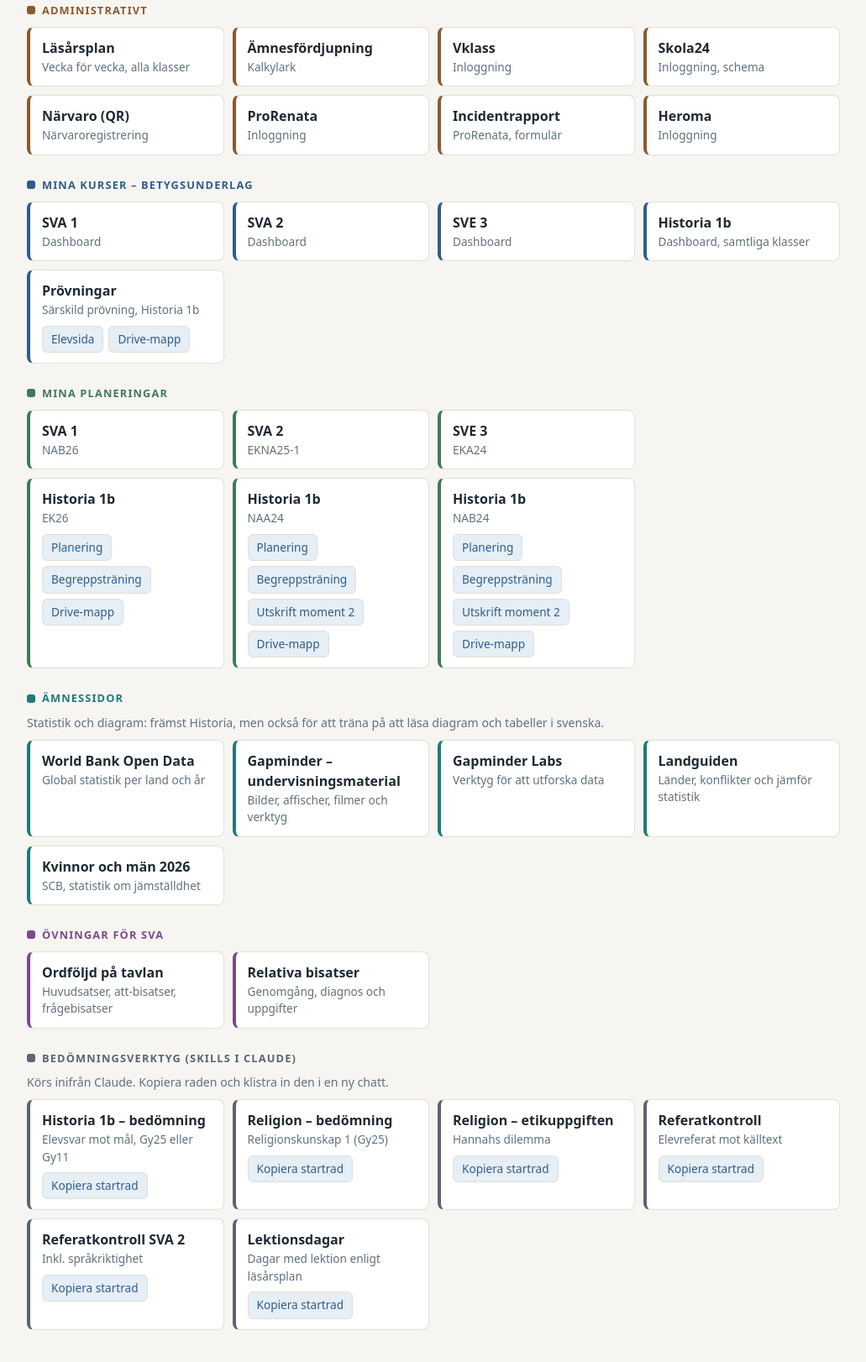
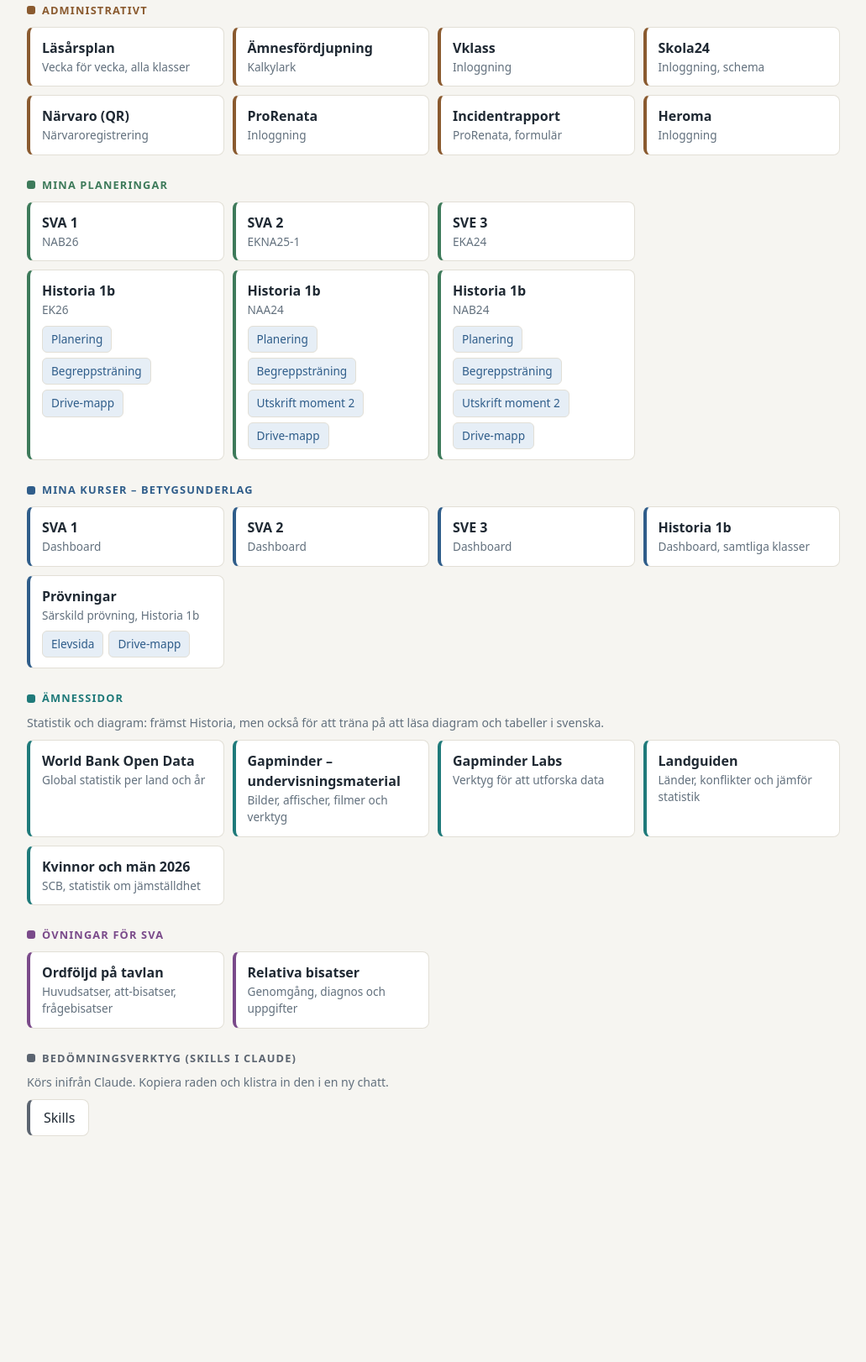
Before and after one commit to Erengisle/startsida, a plain HTML site: page index.html in a window 1280 px wide. Shown: the part 308-1930 px from the top of the page at 84% size, without its empty margins (124-1155 px from the left). After the commit the page ends 1727 px from the top, so only its background shows below. Drawn offline with nearby package versions, Linux system fonts and the light colour scheme.

Commit message:
Dölj skills bakom knapp och flytta Planeringar ovanför betygsunderlag
Co-Authored-By: Claude Sonnet 5.5 <noreply@anthropic.com>
Claude-Session: https://claude.ai/code/session_012nULwptQBzDBVTcHAYAZQG

```diff
--- a/index.html
+++ b/index.html
@@ -80,6 +80,15 @@
   body.edit .link, body.edit .tool { cursor: grab; }
   body.edit .grid { min-height: 60px; }
   .drag-ghost { opacity: .35; }
+  .skills-toggle { margin-bottom: 10px; }
+  .skills-toggle button {
+    font: inherit; padding: 9px 16px; cursor: pointer; background: var(--card); color: var(--ink);
+    border: 1px solid var(--line); border-left: 4px solid var(--c); border-radius: 8px;
+  }
+  .skills-toggle button:hover { border-color: var(--accent); }
+  section.skills-closed .grid { display: none; }
+  body.searching section.skills-closed .grid { display: grid; }
+  body.searching .skills-toggle { display: none; }
 </style>
 </head>
 <body>
@@ -127,23 +136,6 @@
     </div>
   </section>
 
-  <section data-cat style="--c: var(--kurs)">
-    <h2>Mina kurser – betygsunderlag</h2>
-    <div class="grid">
-      <a class="link" href="https://script.google.com/a/macros/edu.huddinge.se/s/AKfycbxqpwAMGJLeyVnzePQOloFivVWZu1_PRzDYrl71e9iN75xl-Ry0NRqx3yVbxH4eP0r4/exec?view=dashboard"><strong>SVA 1</strong><span>Dashboard</span></a>
-      <a class="link" href="https://script.google.com/a/macros/edu.huddinge.se/s/AKfycbzwQL55sptZ3I2Syxw9SAtm1ER1zkozy8anCT4laSZ6B-XyJKCkoWG26glhkJ3TmBdr/exec?view=dashboard"><strong>SVA 2</strong><span>Dashboard</span></a>
-      <a class="link" href="https://script.google.com/a/macros/edu.huddinge.se/s/AKfycbzoUtujuD30hKl-yutkorg6MuxvkcymG1aAhpFUJ3N3-cFBH54QIfXAOvxzgdqVSvbe/exec?view=dashboard"><strong>SVE 3</strong><span>Dashboard</span></a>
-      <a class="link" href="https://script.google.com/a/macros/edu.huddinge.se/s/AKfycbxFmlopSPDlbniQJLQbH9kFGh7v6TMQXj2tCd-08DscYzF8UT4bnznSzm0vZm1os-a39g/exec?view=dashboard"><strong>Historia 1b</strong><span>Dashboard, samtliga klasser</span></a>
-      <div class="multi link" data-key="provningar">
-        <strong>Prövningar</strong><span>Särskild prövning, Historia 1b</span>
-        <div class="pills">
-          <a href="https://erengisle.github.io/studieTidsPlan_provning/">Elevsida</a>
-          <a href="https://drive.google.com/drive/folders/16nLije9CSnyJd8kSochevEuibsl1Gn4B">Drive-mapp</a>
-        </div>
-      </div>
-    </div>
-  </section>
-
   <section data-cat style="--c: var(--plan)">
     <h2>Mina planeringar</h2>
     <div class="grid">
@@ -181,6 +173,23 @@
     </div>
   </section>
 
+  <section data-cat style="--c: var(--kurs)">
+    <h2>Mina kurser – betygsunderlag</h2>
+    <div class="grid">
+      <a class="link" href="https://script.google.com/a/macros/edu.huddinge.se/s/AKfycbxqpwAMGJLeyVnzePQOloFivVWZu1_PRzDYrl71e9iN75xl-Ry0NRqx3yVbxH4eP0r4/exec?view=dashboard"><strong>SVA 1</strong><span>Dashboard</span></a>
+      <a class="link" href="https://script.google.com/a/macros/edu.huddinge.se/s/AKfycbzwQL55sptZ3I2Syxw9SAtm1ER1zkozy8anCT4laSZ6B-XyJKCkoWG26glhkJ3TmBdr/exec?view=dashboard"><strong>SVA 2</strong><span>Dashboard</span></a>
+      <a class="link" href="https://script.google.com/a/macros/edu.huddinge.se/s/AKfycbzoUtujuD30hKl-yutkorg6MuxvkcymG1aAhpFUJ3N3-cFBH54QIfXAOvxzgdqVSvbe/exec?view=dashboard"><strong>SVE 3</strong><span>Dashboard</span></a>
+      <a class="link" href="https://script.google.com/a/macros/edu.huddinge.se/s/AKfycbxFmlopSPDlbniQJLQbH9kFGh7v6TMQXj2tCd-08DscYzF8UT4bnznSzm0vZm1os-a39g/exec?view=dashboard"><strong>Historia 1b</strong><span>Dashboard, samtliga klasser</span></a>
+      <div class="multi link" data-key="provningar">
+        <strong>Prövningar</strong><span>Särskild prövning, Historia 1b</span>
+        <div class="pills">
+          <a href="https://erengisle.github.io/studieTidsPlan_provning/">Elevsida</a>
+          <a href="https://drive.google.com/drive/folders/16nLije9CSnyJd8kSochevEuibsl1Gn4B">Drive-mapp</a>
+        </div>
+      </div>
+    </div>
+  </section>
+
   <section data-cat style="--c: var(--amne)">
     <h2>Ämnessidor</h2>
     <p class="note">Statistik och diagram: främst Historia, men också för att träna på att läsa diagram och tabeller i svenska.</p>
@@ -201,9 +210,10 @@
     </div>
   </section>
 
-  <section data-cat style="--c: var(--verk)">
+  <section data-cat class="skills-closed" style="--c: var(--verk)">
     <h2>Bedömningsverktyg (skills i Claude)</h2>
     <p class="note">Körs inifrån Claude. Kopiera raden och klistra in den i en ny chatt.</p>
+    <div class="skills-toggle"><button id="skills-btn" type="button" aria-expanded="false">Skills</button></div>
     <div class="grid">
       <div class="tool"><div><strong>Historia 1b – bedömning</strong><span>Elevsvar mot mål, Gy25 eller Gy11</span></div><button data-copy="Använd skillen historia-bedomning">Kopiera startrad</button></div>
       <div class="tool"><div><strong>Religion – bedömning</strong><span>Religionskunskap 1 (Gy25)</span></div><button data-copy="Använd skillen religion-bedomning">Kopiera startrad</button></div>
@@ -225,6 +235,7 @@
   const empty = document.getElementById('empty');
   q.addEventListener('input', () => {
     const t = q.value.trim().toLowerCase();
+    document.body.classList.toggle('searching', !!t);
     let any = false;
     document.querySelectorAll('section[data-cat]').forEach(sec => {
       let shown = 0;
@@ -313,6 +324,12 @@
       if (document.body.classList.contains('edit') && e.target.closest('.link a, a.link')) e.preventDefault();
     }, true);
   }
+  const skillsBtn = document.getElementById('skills-btn');
+  skillsBtn.addEventListener('click', () => {
+    const sec = skillsBtn.closest('section');
+    const closed = sec.classList.toggle('skills-closed');
+    skillsBtn.setAttribute('aria-expanded', String(!closed));
+  });
   document.querySelectorAll('[data-copy]').forEach(b => {
     b.addEventListener('click', async () => {
       const old = b.textContent;
```
